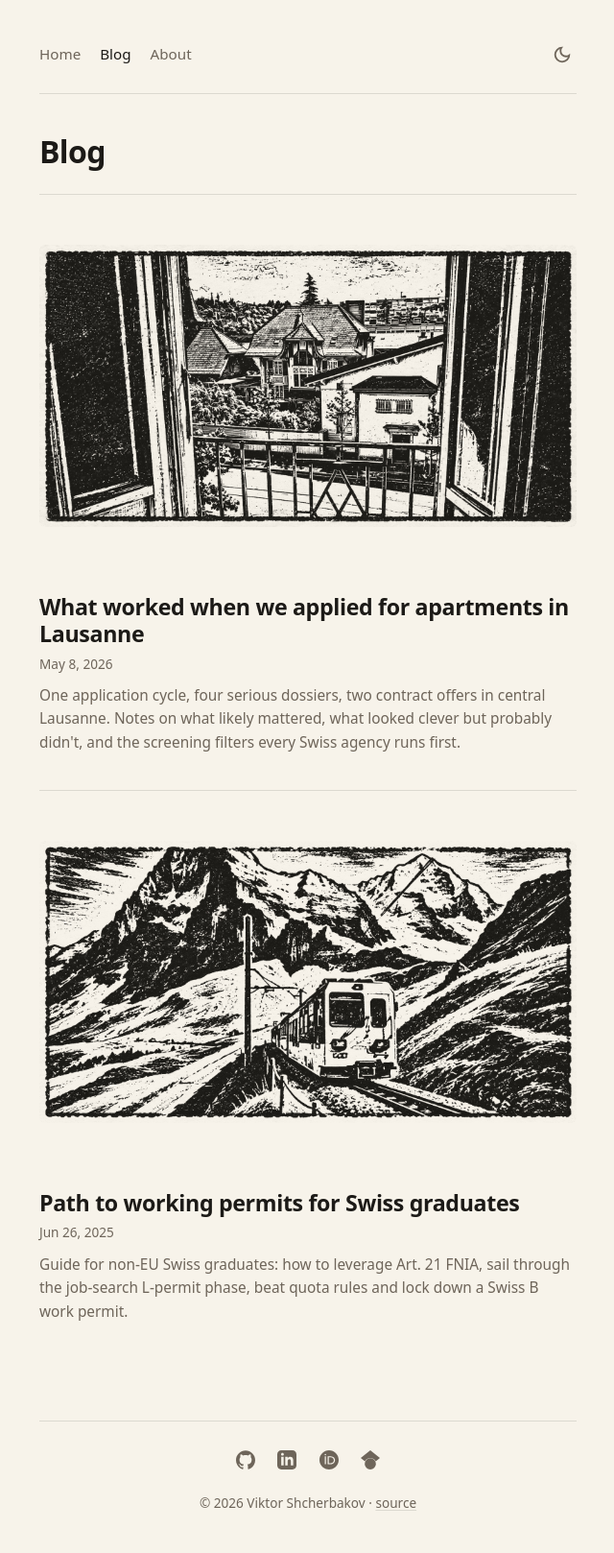
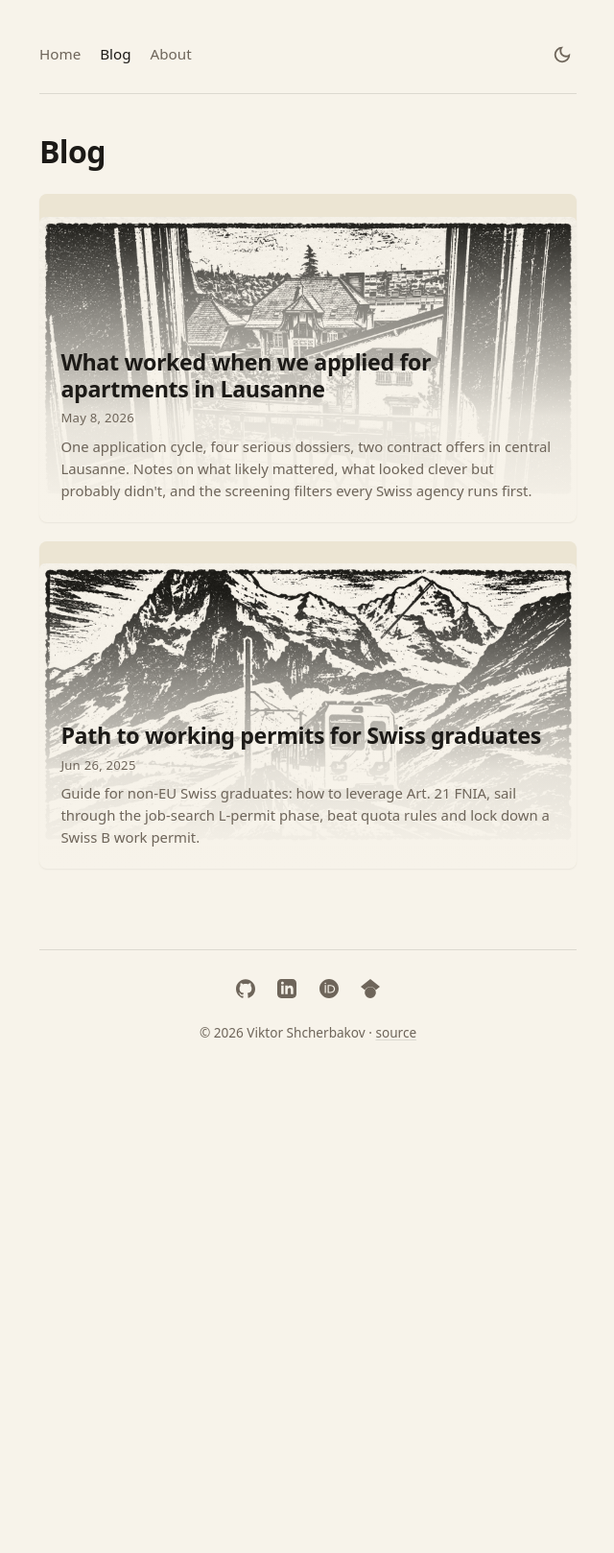
Before and after one commit to viktor-shcherb/viktor-shcherb.github.io, a Jekyll site: the page built from blog/index.md, in a window 1280 px wide. Shown: the whole page at 96% size, without its empty margins (319-959 px from the left). Built offline with Jekyll 4.4.1, drawn with Linux system fonts in a browser that asks for light colours; after the commit the page ends 1127 px from its top, so only the background shows below that.

Commit message:
Archive cards: text overlaid on cover with palette gradient (#67)
Switch /blog/ archive entries from "image then text below" to a
proper card: full-bleed cover with the title, date, and description
overlaid on the bottom over a gradient that fades to var(--bg).

- Whole card is one <a class="archive-entry-link">; markup wraps
  cover and content cleanly. Single click target, no duplicate-link
  noise for screen readers.
- Cover uses aspect-ratio: 1600/840 (matches the stamp covers' native
  ratio) so cards stay consistently sized regardless of cover
  resolution. object-fit: cover handles future variants.
- Gradient: fades from var(--bg) at the bottom up to transparent.
  Light mode the cream gradient blends naturally with the cream
  stamp covers; dark mode the warm-near-black gradient gives white
  text the contrast it needs.
- Subtle 1px shadow + translateY(-1px) on hover; cover scales 1.02.

```diff
--- a/assets/css/_base.scss
+++ b/assets/css/_base.scss
@@ -248,49 +248,73 @@ img.avatar {
   padding: 0;
   margin: 1.5rem 0 0;
 }
+.archive-list { list-style: none; padding: 0; margin: 1.5rem 0 0; }
+
+/* Archive cards: cover image with text overlaid on a palette gradient.
+   The gradient fades to var(--bg) so text reads against the cream paper
+   in light mode and against the warm-near-black in dark mode. */
 .archive-entry {
+  position: relative;
   display: block;
-  padding: 1.75rem 0 2rem;
-  border-top: 1px solid var(--border);
+  margin: 1.25rem 0;
+  border-radius: 8px;
+  overflow: hidden;
+  background: var(--surface);
+  box-shadow: 0 1px 2px rgba(0, 0, 0, .06);
+  transition: transform .25s ease, box-shadow .25s ease;
+}
+.archive-entry:hover {
+  transform: translateY(-1px);
+  box-shadow: 0 4px 14px rgba(0, 0, 0, .12);
+}
+.archive-entry-link,
+.archive-entry-link:visited {
+  display: block;
+  color: inherit;
+  text-decoration: none;
 }
 .archive-entry-cover {
   display: block;
-  margin: 0 0 1.1rem;
-  border-radius: 6px;
-  overflow: hidden;
-  line-height: 0;
-}
-.archive-entry-cover img {
   width: 100%;
   height: auto;
-  display: block;
-  transition: transform .25s ease;
+  aspect-ratio: 1600 / 840;
+  object-fit: cover;
+  transition: transform .35s ease;
 }
-.archive-entry-cover:hover img { transform: scale(1.015); }
+.archive-entry:hover .archive-entry-cover { transform: scale(1.02); }
+.archive-entry-content {
+  position: absolute;
+  inset: auto 0 0 0;
+  padding: 5.5rem 1.4rem 1.3rem;
+  background: linear-gradient(
+    to top,
+    var(--bg) 0%,
+    color-mix(in srgb, var(--bg) 92%, transparent) 35%,
+    color-mix(in srgb, var(--bg) 50%, transparent) 70%,
+    transparent 100%
+  );
+  color: var(--text);
+}
 .archive-entry-title {
-  font-size: 1.4rem;
+  font-size: 1.45rem;
   margin: 0 0 0.3rem;
+  color: var(--text);
   letter-spacing: -0.015em;
   line-height: 1.2;
+  font-weight: 600;
 }
-.archive-entry-title a,
-.archive-entry-title a:visited {
-  color: var(--text);
-  text-decoration: none;
-}
-.archive-entry-title a:hover,
-.archive-entry-title a:focus-visible { color: var(--accent); }
 .archive-entry-meta {
-  margin: 0 0 0.6rem;
-  font-size: 0.85rem;
+  margin: 0 0 0.4rem;
+  font-size: 0.82rem;
   color: var(--text-muted);
   font-variant-numeric: tabular-nums;
+  letter-spacing: 0.02em;
 }
 .archive-entry-desc {
   margin: 0;
   color: var(--text-muted);
-  font-size: 0.96rem;
-  line-height: 1.6;
+  font-size: 0.93rem;
+  line-height: 1.55;
 }
 
 /* --- Footer --- */
--- a/blog/index.md
+++ b/blog/index.md
@@ -14,20 +14,20 @@ description: "All posts by Viktor Shcherbakov — long-form notes on ML, softwar
   <ol class="archive-list">
   {%- for post in visible_posts -%}
     <li class="archive-entry">
-      {%- if post.image -%}
-        <a class="archive-entry-cover" href="{{ post.url | relative_url }}" aria-hidden="true" tabindex="-1">
-          <img src="{{ post.image }}" alt="" loading="lazy" decoding="async">
-        </a>
-      {%- endif -%}
-      <h2 class="archive-entry-title">
-        <a href="{{ post.url | relative_url }}">{{ post.title }}</a>
-      </h2>
-      <p class="archive-entry-meta">
-        <time datetime="{{ post.date | date_to_xmlschema }}">{{ post.date | date: "%b %-d, %Y" }}</time>
-      </p>
-      {%- if post.description -%}
-        <p class="archive-entry-desc">{{ post.description | strip_newlines | strip }}</p>
-      {%- endif -%}
+      <a class="archive-entry-link" href="{{ post.url | relative_url }}">
+        {%- if post.image -%}
+          <img class="archive-entry-cover" src="{{ post.image }}" alt="" loading="lazy" decoding="async">
+        {%- endif -%}
+        <div class="archive-entry-content">
+          <h2 class="archive-entry-title">{{ post.title }}</h2>
+          <p class="archive-entry-meta">
+            <time datetime="{{ post.date | date_to_xmlschema }}">{{ post.date | date: "%b %-d, %Y" }}</time>
+          </p>
+          {%- if post.description -%}
+            <p class="archive-entry-desc">{{ post.description | strip_newlines | strip }}</p>
+          {%- endif -%}
+        </div>
+      </a>
     </li>
   {%- endfor -%}
   </ol>
```
